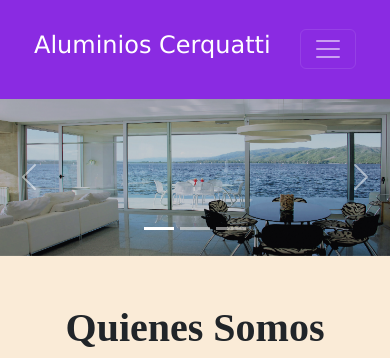
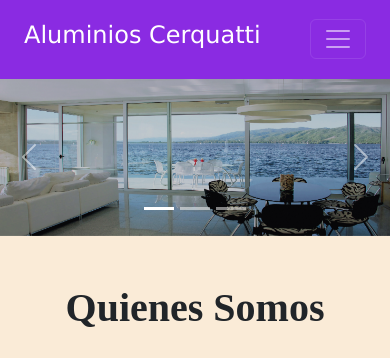
Before and after one commit to ulisescerq/Pagina-web-Codo-Codo, a plain HTML site: page index.html in a window 390 px wide. Shown: the top 358 px of the page. Drawn offline with nearby package versions, Linux system fonts and the light colour scheme.

Commit message:
vuelvo a la version sin media query

```diff
--- a/css/estilo.css
+++ b/css/estilo.css
@@ -52,8 +52,3 @@ p span{
     text-align: justify;
     line-height: 2em;
 }
-@media (max-width: 768px) {
-    .header {
-      padding: 10px;
-    }
-  }
```
